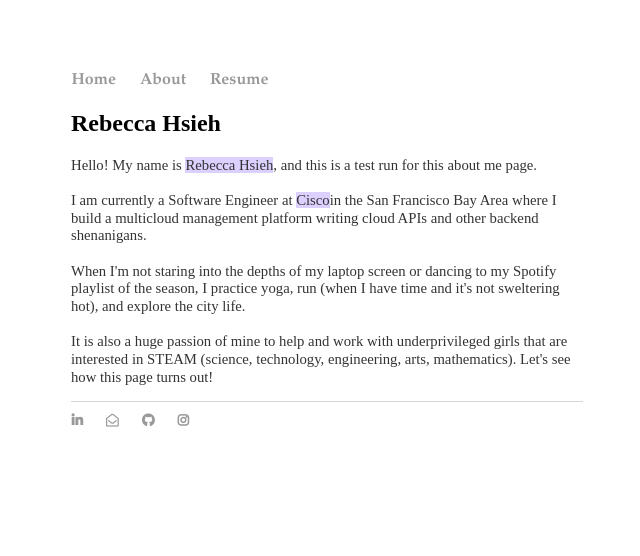
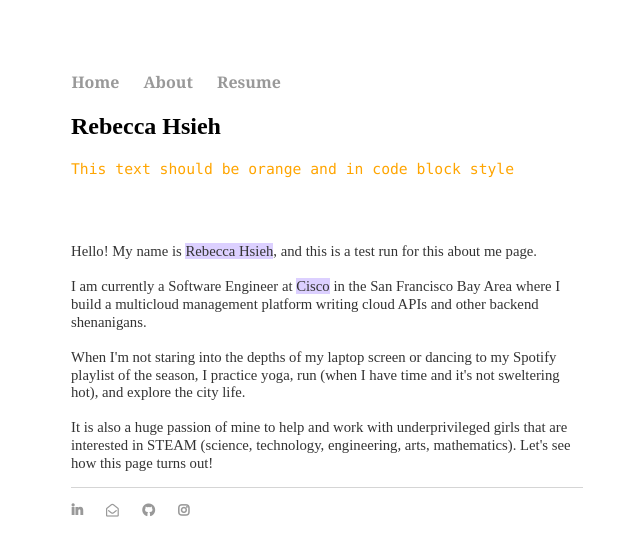
Before and after one commit to therealslimhsiehdy/therealslimhsiehdy.github.io, a Jekyll site: the page about/index.html, which Jekyll copies as it is, in a window 1280 px wide. Shown: the top 556 px of the page, without its empty margins (313-953 px from the left). Built offline with Jekyll 4.4.1, drawn with Linux system fonts in a browser that asks for light colours; nearby versions of some CDN libraries.

Commit message:
Testing colours and fonts

```diff
--- a/about/index.html
+++ b/about/index.html
@@ -17,10 +17,13 @@
 		<div class="container">
     		<div class="blurb">
         		<h2>Rebecca Hsieh</h2>
+        		<p class="cb"><font color="orange">This text should be orange and in code block style</font></p>
+        		<br>
+        		<br>
 				<p>Hello! My name is <span style="background-color: #DCD0FF">Rebecca Hsieh</span>, and this is a test run for this about me page.
 				<br>
 				<br>
-				I am currently a Software Engineer at <span style="background-color: #DCD0FF">Cisco</span>in the San Francisco Bay Area where I build a multicloud management platform writing cloud APIs and other backend shenanigans.
+				I am currently a Software Engineer at <span style="background-color: #DCD0FF">Cisco</span> in the San Francisco Bay Area where I build a multicloud management platform writing cloud APIs and other backend shenanigans.
 				<br>
 				<br>
 				When I'm not staring into the depths of my laptop screen or dancing to my Spotify playlist of the season, I practice yoga, run (when I have time and it's not sweltering hot), and explore the city life.
--- a/css/main.css
+++ b/css/main.css
@@ -3,7 +3,7 @@ body {
     width: 40%;
 }
 nav ul, footer ul {
-    font-family:'Palatino', 'Georgia', 'Sans-Serif';
+    font-family:'Georgia', 'Georgia', 'Sans-Serif';
     padding: 0.5px;
     list-style: none;
     font-weight: bold;
@@ -21,7 +21,7 @@ a:hover {
 }
 h1 {
     font-size: 3em;
-    font-family:'Palatino', 'Georgia', 'Sans-Serif';
+    font-family:'Georgia', 'Georgia', 'Sans-Serif';
 }
 p {
     font-size: 0.92em;
@@ -41,3 +41,7 @@ ul.posts {
 ul.posts li {
     list-style: none;
 }
+
+.cb {
+    font-family: monaco;
+}
```
Also changed, not shown: 1 other file.
